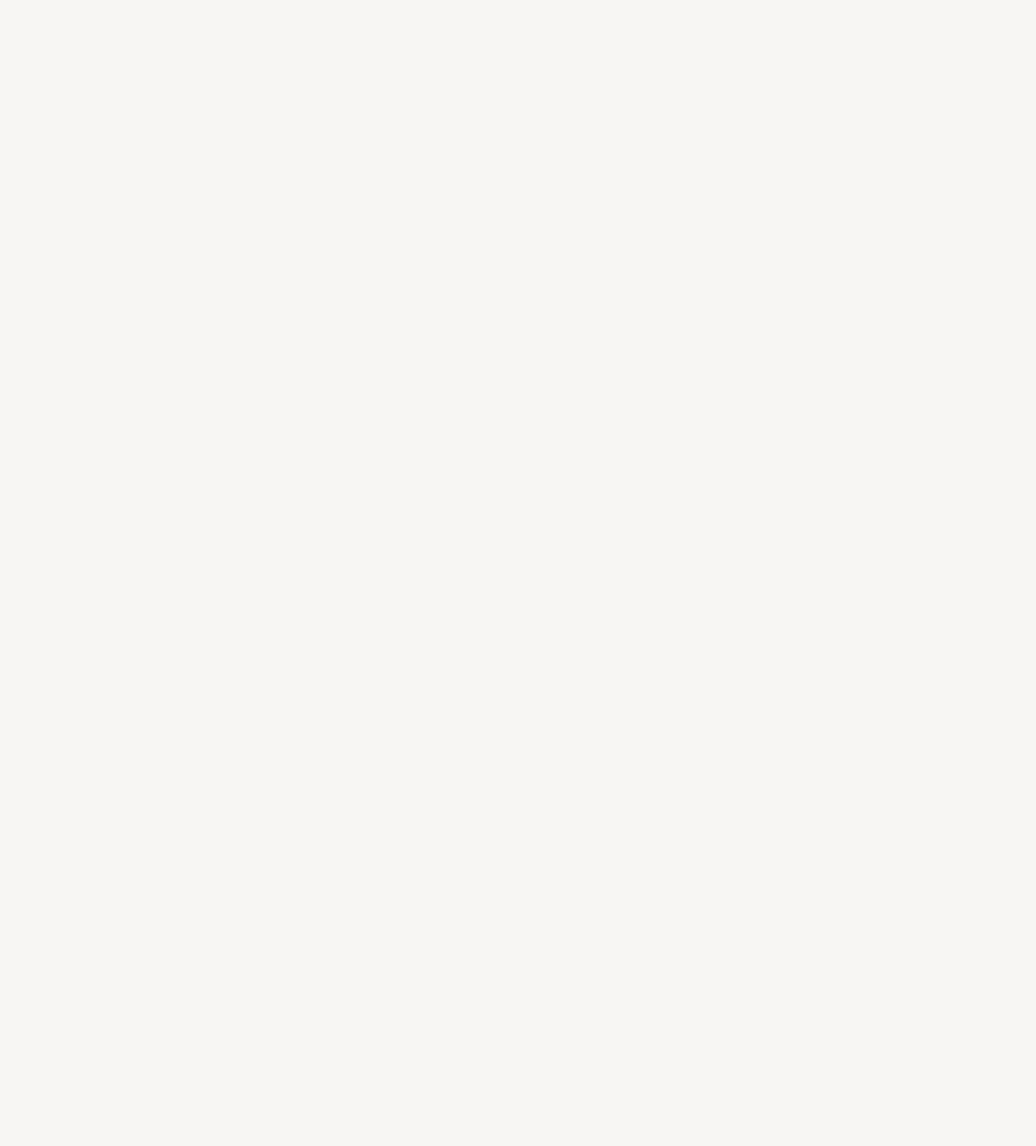
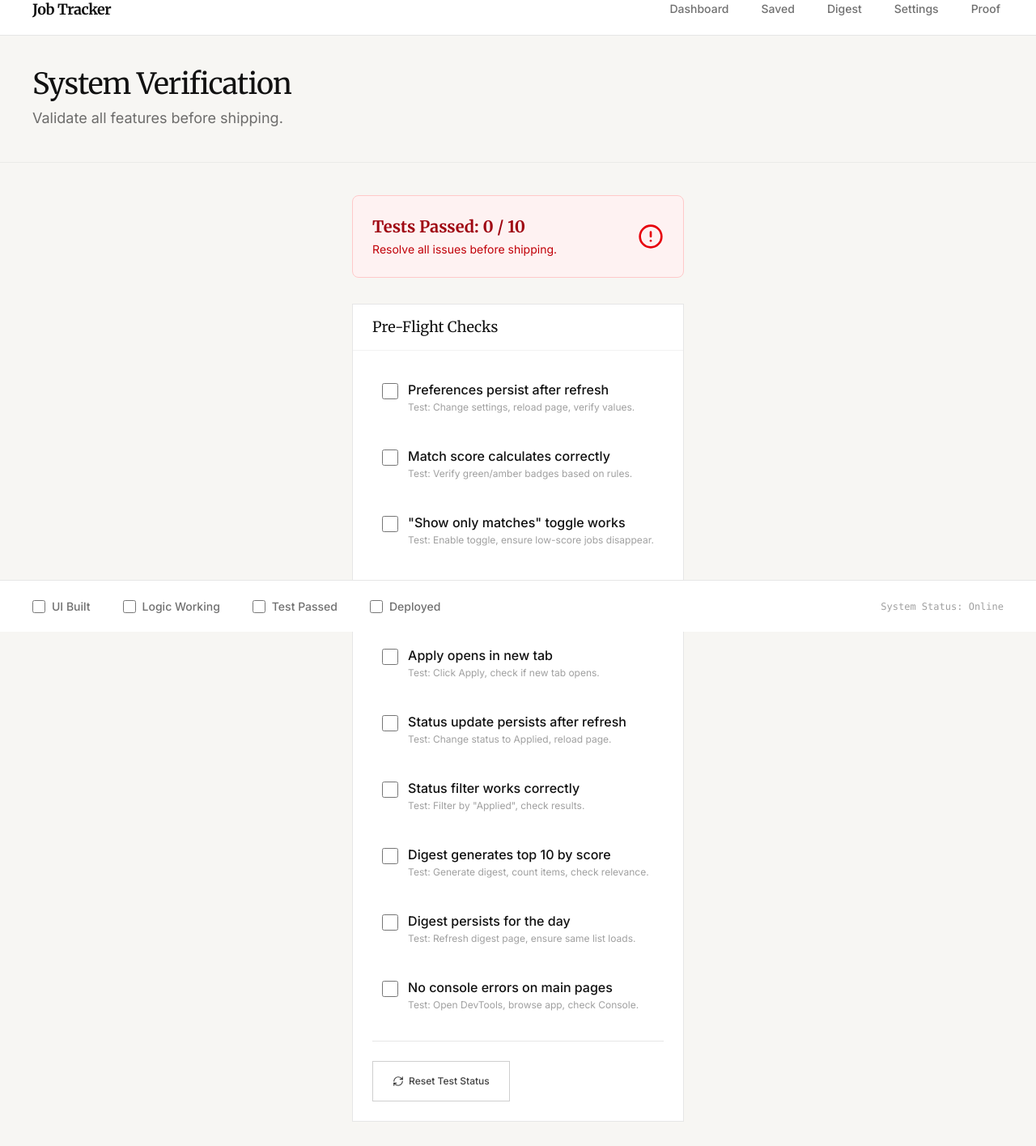
Before and after one commit to Yashwantha24/job_notification_tracker, a React (Vite) app: page /jt/07-test in a window 1280 px wide. Before the commit this address had no page. Shown: the part 20-1435 px from the top of the page at 81% size. Before the commit the page ends 800 px from the top, so only its background shows below. Built offline with nearby package versions, Linux system fonts and the light colour scheme.

Commit message:
feat: Implement Phase 8 - Test Checklist, Route Guards, and Ship Page

```diff
--- a/src/App.jsx
+++ b/src/App.jsx
@@ -1,5 +1,5 @@
 import React from 'react';
-import { BrowserRouter as Router, Routes, Route, Navigate } from 'react-router-dom';
+import { BrowserRouter as Router, Routes, Route, Navigate, useLocation } from 'react-router-dom';
 import Landing from './pages/Landing';
 import Dashboard from './pages/Dashboard';
 import Saved from './pages/Saved';
@@ -7,6 +7,19 @@ import Digest from './pages/Digest';
 import Settings from './pages/Settings';
 import Proof from './pages/Proof';
 import DesignSystemPage from './pages/DesignSystemPage';
+import TestData from './pages/TestData';
+import Ship from './pages/Ship';
+
+// Route Guard Component
+const RequireTests = ({ children }) => {
+  const saved = JSON.parse(localStorage.getItem('jobTrackerTestStatus') || '{}');
+  const checkedCount = Object.values(saved).filter(Boolean).length;
+
+  if (checkedCount < 10) {
+    return <Navigate to="/jt/07-test" replace />;
+  }
+  return children;
+};
 
 function App() {
   return (
@@ -19,6 +32,14 @@ function App() {
         <Route path="/settings" element={<Settings />} />
         <Route path="/proof" element={<Proof />} />
         <Route path="/design-system" element={<DesignSystemPage />} />
+
+        {/* Verification Routes */}
+        <Route path="/jt/07-test" element={<TestData />} />
+        <Route path="/jt/08-ship" element={
+          <RequireTests>
+            <Ship />
+          </RequireTests>
+        } />
       </Routes>
     </Router>
   );
--- /dev/null
+++ b/src/pages/Ship.jsx
@@ -0,0 +1,44 @@
+import React from 'react';
+import { useNavigate } from 'react-router-dom';
+import MainLayout from '../components/layout/MainLayout';
+import NavBar from '../components/layout/NavBar';
+import Button from '../components/ui/Button';
+import { Rocket, CheckCircle, Github } from 'lucide-react';
+
+const Ship = () => {
+    return (
+        <MainLayout
+            title="Ready for Takeoff"
+            header={<NavBar />}
+        >
+            <div className="min-h-[60vh] flex flex-col items-center justify-center text-center p-8 animate-fade-in">
+                <div className="bg-green-100 p-6 rounded-full mb-6 text-green-600">
+                    <Rocket size={64} />
+                </div>
+
+                <h1 className="text-4xl font-serif font-bold text-primary-text mb-4">
+                    All Systems Operational
+                </h1>
+
+                <p className="text-xl text-primary-text/60 max-w-2xl mb-12 font-sans">
+                    Verification complete. The Job Notification Tracker is stable, feature-complete, and ready for production deployment.
+                </p>
+
+                <div className="flex flex-col sm:flex-row gap-4">
+                    <div className="p-6 bg-white border border-primary-text/10 rounded-lg shadow-sm w-64">
+                        <div className="flex justify-center mb-4 text-green-500"><CheckCircle size={32} /></div>
+                        <h3 className="font-bold text-primary-text mb-1">Local Verified</h3>
+                        <p className="text-sm text-primary-text/60">10/10 Tests Passed</p>
+                    </div>
+                    <div className="p-6 bg-white border border-primary-text/10 rounded-lg shadow-sm w-64">
+                        <div className="flex justify-center mb-4 text-primary-text"><Github size={32} /></div>
+                        <h3 className="font-bold text-primary-text mb-1">Remote Synced</h3>
+                        <p className="text-sm text-primary-text/60">Ready to Push</p>
+                    </div>
+                </div>
+            </div>
+        </MainLayout>
+    );
+};
+
+export default Ship;
--- /dev/null
+++ b/src/pages/TestData.jsx
@@ -0,0 +1,125 @@
+import React, { useState, useEffect } from 'react';
+import { useNavigate } from 'react-router-dom';
+import MainLayout from '../components/layout/MainLayout';
+import NavBar from '../components/layout/NavBar';
+import Card from '../components/ui/Card';
+import Button from '../components/ui/Button';
+import { CheckCircle, AlertCircle, RefreshCw, Rocket } from 'lucide-react';
+
+const TestData = () => {
+    const navigate = useNavigate();
+    const [checklist, setChecklist] = useState({
+        prefsPersist: false,
+        matchScoreCalc: false,
+        matchesToggle: false,
+        savePersist: false,
+        applyNewTab: false,
+        statusPersist: false,
+        statusFilter: false,
+        digestGen: false,
+        digestPersist: false,
+        noConsoleErrors: false
+    });
+
+    useEffect(() => {
+        const saved = JSON.parse(localStorage.getItem('jobTrackerTestStatus') || '{}');
+        // Merge saved with default to handle new keys if any
+        setChecklist(prev => ({ ...prev, ...saved }));
+    }, []);
+
+    const handleChange = (key) => {
+        const updated = { ...checklist, [key]: !checklist[key] };
+        setChecklist(updated);
+        localStorage.setItem('jobTrackerTestStatus', JSON.stringify(updated));
+    };
+
+    const handleReset = () => {
+        const reset = Object.keys(checklist).reduce((acc, key) => ({ ...acc, [key]: false }), {});
+        setChecklist(reset);
+        localStorage.setItem('jobTrackerTestStatus', JSON.stringify(reset));
+    };
+
+    const checkedCount = Object.values(checklist).filter(Boolean).length;
+    const isComplete = checkedCount === 10;
+
+    const checklistItems = [
+        { key: 'prefsPersist', label: 'Preferences persist after refresh', hint: 'Change settings, reload page, verify values.' },
+        { key: 'matchScoreCalc', label: 'Match score calculates correctly', hint: 'Verify green/amber badges based on rules.' },
+        { key: 'matchesToggle', label: '"Show only matches" toggle works', hint: 'Enable toggle, ensure low-score jobs disappear.' },
+        { key: 'savePersist', label: 'Save job persists after refresh', hint: 'Save a job, reload, check Saved tab.' },
+        { key: 'applyNewTab', label: 'Apply opens in new tab', hint: 'Click Apply, check if new tab opens.' },
+        { key: 'statusPersist', label: 'Status update persists after refresh', hint: 'Change status to Applied, reload page.' },
+        { key: 'statusFilter', label: 'Status filter works correctly', hint: 'Filter by "Applied", check results.' },
+        { key: 'digestGen', label: 'Digest generates top 10 by score', hint: 'Generate digest, count items, check relevance.' },
+        { key: 'digestPersist', label: 'Digest persists for the day', hint: 'Refresh digest page, ensure same list loads.' },
+        { key: 'noConsoleErrors', label: 'No console errors on main pages', hint: 'Open DevTools, browse app, check Console.' },
+    ];
+
+    return (
+        <MainLayout
+            title="System Verification"
+            description="Validate all features before shipping."
+            header={<NavBar />}
+        >
+            <div className="max-w-2xl mx-auto space-y-8">
+                {/* Status Header */}
+                <div className={`p-6 rounded-lg border flex items-center justify-between ${isComplete ? 'bg-green-50 border-green-200' : 'bg-red-50 border-red-200'}`}>
+                    <div>
+                        <h2 className={`text-xl font-bold font-serif ${isComplete ? 'text-green-800' : 'text-red-800'}`}>
+                            Tests Passed: {checkedCount} / 10
+                        </h2>
+                        <p className={`text-sm mt-1 ${isComplete ? 'text-green-700' : 'text-red-700'}`}>
+                            {isComplete ? "System ready for deployment." : "Resolve all issues before shipping."}
+                        </p>
+                    </div>
+                    {isComplete ? <CheckCircle size={32} className="text-green-600" /> : <AlertCircle size={32} className="text-red-600" />}
+                </div>
+
+                {/* Checklist */}
+                <Card title="Pre-Flight Checks">
+                    <div className="space-y-4">
+                        {checklistItems.map(item => (
+                            <label key={item.key} className="flex items-start gap-3 p-3 hover:bg-primary-text/5 rounded cursor-pointer transition-colors group">
+                                <input
+                                    type="checkbox"
+                                    checked={checklist[item.key]}
+                                    onChange={() => handleChange(item.key)}
+                                    className="mt-1 w-5 h-5 text-accent-red border-primary-text/30 rounded focus:ring-accent-red cursor-pointer"
+                                />
+                                <div>
+                                    <span className={`font-medium ${checklist[item.key] ? 'text-primary-text line-through opacity-60' : 'text-primary-text'}`}>
+                                        {item.label}
+                                    </span>
+                                    <p className="text-xs text-primary-text/40 mt-0.5 group-hover:text-primary-text/60 transition-colors">
+                                        Test: {item.hint}
+                                    </p>
+                                </div>
+                            </label>
+                        ))}
+                    </div>
+
+                    <div className="mt-6 pt-6 border-t border-primary-text/10 flex justify-between">
+                        <Button variant="secondary" onClick={handleReset} className="text-xs text-primary-text/60">
+                            <RefreshCw size={14} className="mr-1.5" />
+                            Reset Test Status
+                        </Button>
+                    </div>
+                </Card>
+
+                {/* Ship Button */}
+                <div className="flex justify-end">
+                    <Button
+                        variant="primary"
+                        disabled={!isComplete}
+                        onClick={() => navigate('/jt/08-ship')}
+                        className={`px-8 py-3 text-lg ${!isComplete ? 'opacity-50 cursor-not-allowed' : ''}`}
+                    >
+                        Proceed to Ship <Rocket size={20} className="ml-2" />
+                    </Button>
+                </div>
+            </div>
+        </MainLayout>
+    );
+};
+
+export default TestData;
```
